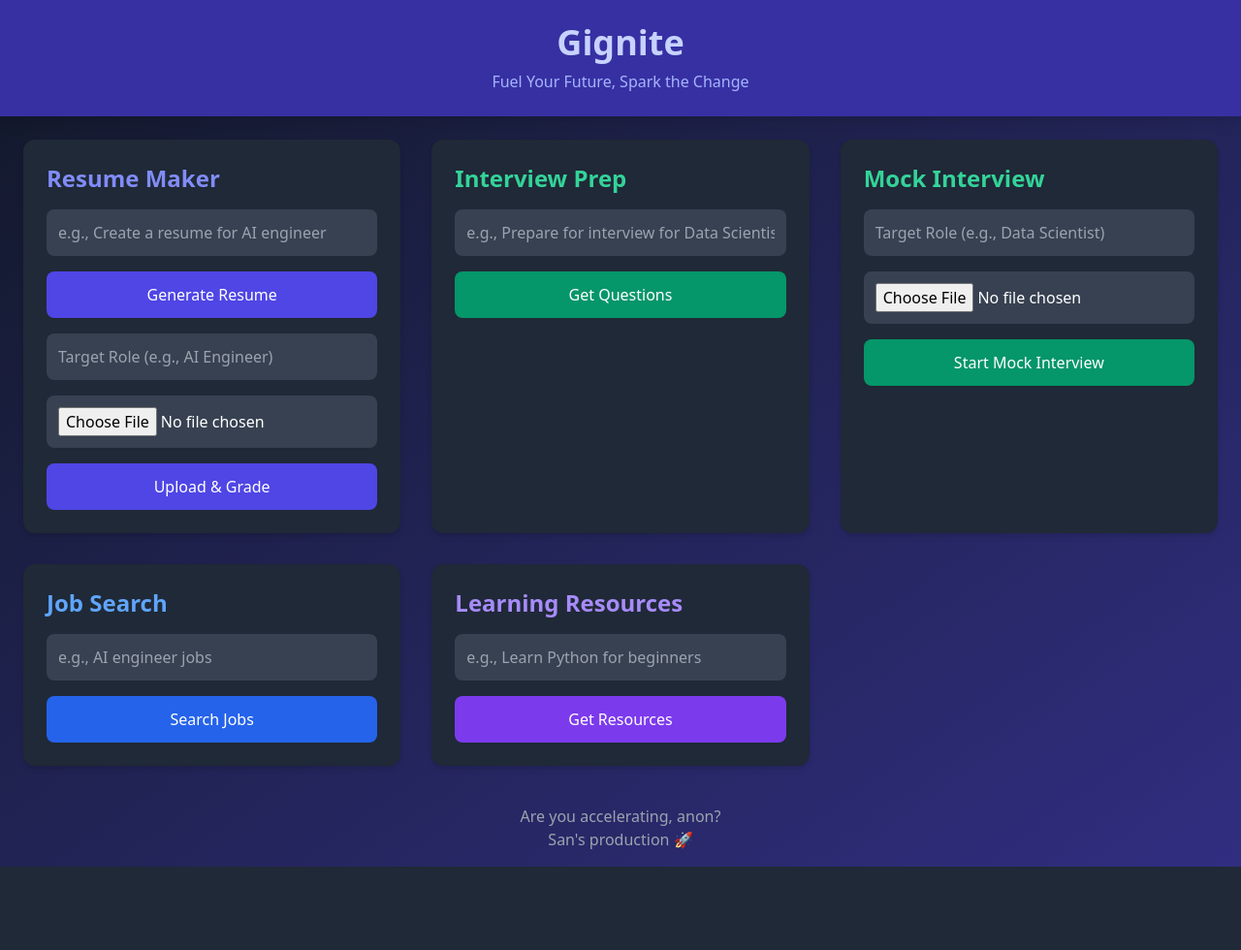
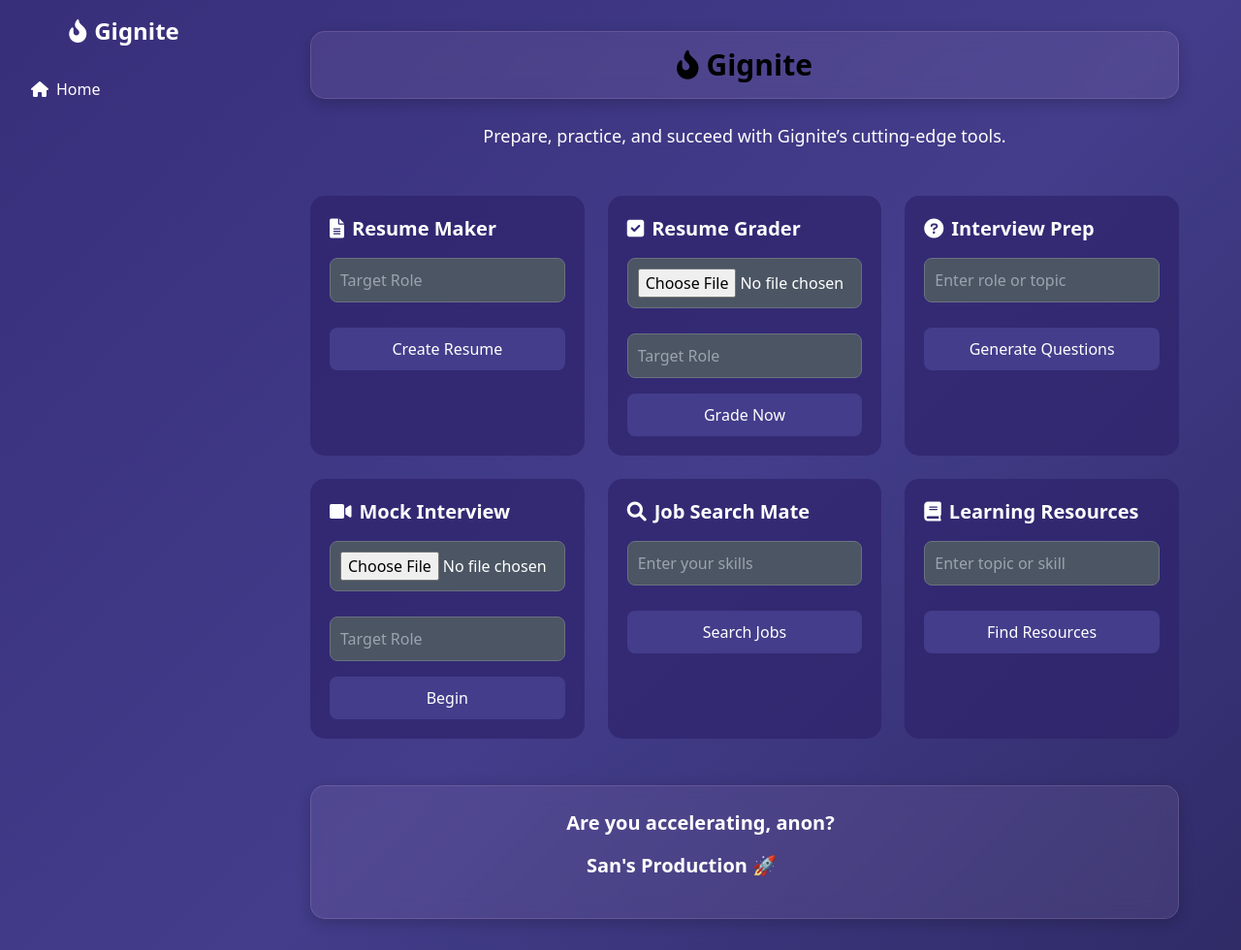
Before and after one commit to Santhosraj/Gignite, a FastAPI app: page / in a window 1280 px wide. Shown: the whole page at 97% size. Before the commit the page ends 894 px from the top, so only its background shows below. Run offline with FastAPI, Linux system fonts and the light colour scheme; some libraries are stand-ins or nearby versions.

Commit message:
UI Update index.html

```diff
--- a/templates/index.html
+++ b/templates/index.html
@@ -4,95 +4,203 @@
 <head>
     <meta charset="UTF-8">
     <meta name="viewport" content="width=device-width, initial-scale=1.0">
-    <title>Gignite - Focus on your goal</title>
+    <title>Gignite - Home</title>
     <link href="https://cdn.jsdelivr.net/npm/tailwindcss@2.2.19/dist/tailwind.min.css" rel="stylesheet">
-    <link rel="stylesheet" href="/static/styles.css">
+    <link rel="stylesheet" href="https://cdnjs.cloudflare.com/ajax/libs/font-awesome/6.0.0-beta3/css/all.min.css">
+    <style>
+        /* Custom Gradient Animation */
+        .gradient-animate {
+            background: linear-gradient(135deg, #2E236C, #433D8B, #17153B);
+            background-size: 200% 200%;
+            animation: gradient 10s ease infinite;
+        }
+
+        @keyframes gradient {
+            0% {
+                background-position: 0% 0%;
+            }
+
+            50% {
+                background-position: 100% 100%;
+            }
+
+            100% {
+                background-position: 0% 0%;
+            }
+        }
+
+        /* Glassmorphism Effect */
+        .glass {
+            background: rgba(200, 172, 214, 0.1);
+            /* #C8ACD6 with opacity */
+            backdrop-filter: blur(10px);
+            border: 1px solid rgba(200, 172, 214, 0.2);
+            border-radius: 15px;
+            box-shadow: 0 4px 15px rgba(0, 0, 0, 0.2);
+        }
+
+        /* Card Styling */
+        .card {
+            border-radius: 15px;
+            padding: 20px;
+            background: rgba(46, 35, 108, 0.7);
+            /* Slightly opaque #2E236C */
+            transition: transform 0.3s, box-shadow 0.3s;
+        }
+
+        .card:hover {
+            transform: translateY(-5px);
+            box-shadow: 0 8px 20px rgba(0, 0, 0, 0.3);
+        }
+
+        /* Input Styling */
+        .input-field {
+            background-color: #4B5563;
+            /* Medium grey */
+            color: #FFFFFF;
+            /* White text */
+            border: 1px solid #6B7280;
+            /* Lighter grey border */
+            border-radius: 8px;
+            padding: 10px;
+            width: 100%;
+            margin-bottom: 10px;
+        }
+
+        /* Button Styling */
+        .btn {
+            background-color: #433D8B;
+            color: white;
+            padding: 10px;
+            border-radius: 8px;
+            width: 100%;
+            transition: background-color 0.3s;
+        }
+
+        .btn:hover {
+            background-color: #2E236C;
+        }
+    </style>
 </head>
 
-<body class="bg-gradient-to-br from-gray-900 to-indigo-900 text-white min-h-screen">
-    <header class="bg-indigo-800 shadow-lg p-6">
-        <h1 class="text-4xl font-extrabold text-center text-indigo-200">Gignite</h1>
-        <p class="text-center text-indigo-300 mt-2">Fuel Your Future, Spark the Change</p>
-    </header>
-    <main class="container mx-auto p-6">
-        <div class="grid grid-cols-1 md:grid-cols-2 lg:grid-cols-3 gap-8">
-            <div class="bg-gray-800 rounded-xl p-6 shadow-md hover:shadow-xl transition duration-300">
-                <h2 class="text-2xl font-semibold text-indigo-400 mb-4">Resume Maker</h2>
+<body class="gradient-animate min-h-screen flex">
+    <!-- Sidebar -->
+    <div class="fixed h-full w-64 p-4 bg-[#2E236C] text-white">
+        <h2 class="text-2xl font-bold mb-6 text-center flex items-center justify-center">
+            <i class="fas fa-fire-alt mr-2"></i>Gignite
+        </h2>
+        <nav>
+            <a href="/"
+                class="block py-2 px-4 text-white hover:bg-[#433D8B] rounded transition-all duration-300 flex items-center">
+                <i class="fas fa-home mr-2"></i>Home
+            </a>
+
+        </nav>
+    </div>
+
+    <!-- Main Content -->
+    <div class="flex-1 ml-64 p-8 flex flex-col items-center">
+        <!-- Header -->
+        <header class="glass w-full max-w-4xl mb-6 p-4 text-center rounded-lg">
+            <h1 class="text-3xl font-bold text-[#C8ACD6] flex items-center justify-center">
+                <i class="fas fa-fire-alt mr-2"></i>Gignite
+            </h1>
+        </header>
+
+        <!-- Hero Section -->
+        <div class="text-center mb-12 w-full max-w-4xl">
+            <p class="text-lg text-white">Prepare, practice, and succeed with Gignite’s cutting-edge tools.</p>
+        </div>
+
+        <!-- Quick Start Cards -->
+        <div class="grid grid-cols-1 md:grid-cols-3 gap-6 w-full max-w-4xl">
+            <div class="card text-white">
+                <h3 class="text-xl font-bold mb-4 flex items-center">
+                    <i class="fas fa-file-alt mr-2"></i>Resume Maker
+                </h3>
                 <form action="/start_query" method="post" class="space-y-4">
-                    <input type="text" name="query" placeholder="e.g., Create a resume for AI engineer"
-                        class="w-full p-3 bg-gray-700 rounded-lg text-white focus:outline-none focus:ring-2 focus:ring-indigo-500"
-                        required>
-                    <button type="submit"
-                        class="w-full p-3 bg-indigo-600 hover:bg-indigo-700 rounded-lg font-medium transition duration-200">Generate
-                        Resume</button>
-                </form>
-                <form action="/upload_resume" method="post" enctype="multipart/form-data" class="mt-4 space-y-4">
-                    <input type="text" name="target_role" placeholder="Target Role (e.g., AI Engineer)"
-                        class="w-full p-3 bg-gray-700 rounded-lg text-white focus:outline-none focus:ring-2 focus:ring-indigo-500"
-                        required>
-                    <input type="file" name="file" accept=".pdf,.doc,.docx"
-                        class="w-full p-3 bg-gray-700 rounded-lg text-white">
-                    <button type="submit"
-                        class="w-full p-3 bg-indigo-600 hover:bg-indigo-700 rounded-lg font-medium transition duration-200">Upload
-                        & Grade</button>
+                    <input type="text" name="query" placeholder="Target Role" class="input-field" required>
+                    <input type="text" name="session_id" value="default" hidden>
+                    <button type="submit" class="btn" name="submit" value="submit">Create Resume</button>
                 </form>
             </div>
-
-            <div class="bg-gray-800 rounded-xl p-6 shadow-md hover:shadow-xl transition duration-300">
-                <h2 class="text-2xl font-semibold text-green-400 mb-4">Interview Prep</h2>
-                <form action="/start_query" method="post" class="space-y-4">
-                    <input type="text" name="query" placeholder="e.g., Prepare for interview for Data Scientist"
-                        class="w-full p-3 bg-gray-700 rounded-lg text-white focus:outline-none focus:ring-2 focus:ring-green-500"
-                        required>
-                    <button type="submit"
-                        class="w-full p-3 bg-green-600 hover:bg-green-700 rounded-lg font-medium transition duration-200">Get
-                        Questions</button>
+            <div class="card text-white">
+                <h3 class="text-xl font-bold mb-4 flex items-center">
+                    <i class="fas fa-check-square mr-2"></i>Resume Grader
+                </h3>
+                <form action="/upload_resume" method="post" enctype="multipart/form-data" class="space-y-4">
+                    <input type="file" name="file" class="input-field" required>
+                    <input type="text" name="target_role" placeholder="Target Role" class="input-field" required>
+                    <button type="submit" class="btn">Grade Now</button>
                 </form>
             </div>
-
-            <div class="bg-gray-800 rounded-xl p-6 shadow-md hover:shadow-xl transition duration-300">
-                <h2 class="text-2xl font-semibold text-green-400 mb-4">Mock Interview</h2>
-                <form action="/start_mock_interview" method="post" enctype="multipart/form-data" class="space-y-4">
-                    <input type="text" name="target_role" placeholder="Target Role (e.g., Data Scientist)"
-                        class="w-full p-3 bg-gray-700 rounded-lg text-white focus:outline-none focus:ring-2 focus:ring-green-500"
-                        required>
-                    <input type="file" name="file" accept=".pdf,.doc,.docx"
-                        class="w-full p-3 bg-gray-700 rounded-lg text-white" required>
-                    <button type="submit"
-                        class="w-full p-3 bg-green-600 hover:bg-green-700 rounded-lg font-medium transition duration-200">Start
-                        Mock Interview</button>
+            <div class="card text-white">
+                <h3 class="text-xl font-bold mb-4 flex items-center">
+                    <i class="fas fa-question-circle mr-2"></i>Interview Prep
+                </h3>
+                <form action="/start_query" method="post" class="space-y-4">
+                    <input type="text" name="query" placeholder="Enter role or topic" class="input-field" required>
+                    <input type="text" name="session_id" value="default" hidden>
+                    <button type="submit" class="btn" name="submit" value="submit">Generate Questions</button>
                 </form>
             </div>
-
-            <div class="bg-gray-800 rounded-xl p-6 shadow-md hover:shadow-xl transition duration-300">
-                <h2 class="text-2xl font-semibold text-blue-400 mb-4">Job Search</h2>
-                <form action="/start_query" method="post" class="space-y-4">
-                    <input type="text" name="query" placeholder="e.g., AI engineer jobs"
-                        class="w-full p-3 bg-gray-700 rounded-lg text-white focus:outline-none focus:ring-2 focus:ring-blue-500"
-                        required>
-                    <button type="submit"
-                        class="w-full p-3 bg-blue-600 hover:bg-blue-700 rounded-lg font-medium transition duration-200">Search
-                        Jobs</button>
+            <div class="card text-white">
+                <h3 class="text-xl font-bold mb-4 flex items-center">
+                    <i class="fas fa-video mr-2"></i>Mock Interview
+                </h3>
+                <form action="/start_mock_interview" method="post" enctype="multipart/form-data" class="space-y-4">
+                    <input type="file" name="file" class="input-field" required>
+                    <input type="text" name="target_role" placeholder="Target Role" class="input-field" required>
+                    <button type="submit" class="btn">Begin</button>
                 </form>
             </div>
-
-            <div class="bg-gray-800 rounded-xl p-6 shadow-md hover:shadow-xl transition duration-300">
-                <h2 class="text-2xl font-semibold text-purple-400 mb-4">Learning Resources</h2>
+            <div class="card text-white">
+                <h3 class="text-xl font-bold mb-4 flex items-center">
+                    <i class="fas fa-search mr-2"></i>Job Search Mate
+                </h3>
                 <form action="/start_query" method="post" class="space-y-4">
-                    <input type="text" name="query" placeholder="e.g., Learn Python for beginners"
-                        class="w-full p-3 bg-gray-700 rounded-lg text-white focus:outline-none focus:ring-2 focus:ring-purple-500"
-                        required>
-                    <button type="submit"
-                        class="w-full p-3 bg-purple-600 hover:bg-purple-700 rounded-lg font-medium transition duration-200">Get
-                        Resources</button>
+                    <input type="text" name="query" placeholder="Enter your skills" class="input-field" required>
+                    <input type="text" name="session_id" value="default" hidden>
+                    <button type="submit" class="btn" name="submit" value="submit">Search Jobs</button>
+                </form>
+            </div>
+            <div class="card text-white">
+                <h3 class="text-xl font-bold mb-4 flex items-center">
+                    <i class="fas fa-book mr-2"></i>Learning Resources
+                </h3>
+                <form action="/start_query" method="post" class="space-y-4">
+                    <input type="text" name="query" placeholder="Enter topic or skill" class="input-field" required>
+                    <input type="text" name="session_id" value="default" hidden>
+                    <button type="submit" class="btn" name="submit" value="submit">Find Resources</button>
                 </form>
             </div>
         </div>
-    </main>
-    <footer class="text-center text-gray-400 py-4">
-        <p>Are you accelerating, anon?</p>
-        <p>San's production 🚀</p>
-    </footer>
+
+        <!-- Recent Activity -->
+        <div class="glass w-full max-w-4xl mt-12 p-6 text-white">
+            <h3 class="text-xl font-bold mb-4 flex items-center">
+               &nbsp;&nbsp;&nbsp; &nbsp;&nbsp;&nbsp; &nbsp;&nbsp;&nbsp; &nbsp;&nbsp;&nbsp;&nbsp;&nbsp;&nbsp; &nbsp;&nbsp;&nbsp; &nbsp;&nbsp;&nbsp; &nbsp;&nbsp;&nbsp;&nbsp;&nbsp;&nbsp; &nbsp;&nbsp;&nbsp;&nbsp;&nbsp;&nbsp;&nbsp;&nbsp;&nbsp;&nbsp;&nbsp; Are you accelerating, anon?
+
+            </h3>
+            <h3 class="text-xl font-bold mb-4 flex items-center">&nbsp;&nbsp;&nbsp; &nbsp;&nbsp;&nbsp; &nbsp;&nbsp;&nbsp; &nbsp;&nbsp;&nbsp;&nbsp;&nbsp;&nbsp; &nbsp;&nbsp;&nbsp;
+            &nbsp;&nbsp;&nbsp; &nbsp;&nbsp;&nbsp;&nbsp;&nbsp;&nbsp;
+            &nbsp;&nbsp;&nbsp;&nbsp;&nbsp;&nbsp;&nbsp;&nbsp;&nbsp;&nbsp;&nbsp;&nbsp;&nbsp;&nbsp;&nbsp;&nbsp;San's Production 🚀</h3>
+
+        </div>
+    </div>
+
+    <!-- Mobile Menu Toggle -->
+    <button id="menu-toggle" class="md:hidden fixed top-4 left-4 p-3 bg-[#433D8B] rounded-full text-white">
+        <i class="fas fa-bars"></i>
+    </button>
+
+    <script>
+        const menuToggle = document.getElementById('menu-toggle');
+        const sidebar = document.querySelector('div.fixed');
+        menuToggle.addEventListener('click', () => {
+            sidebar.classList.toggle('-translate-x-full');
+        });
+    </script>
 </body>
 
 </html>
```
